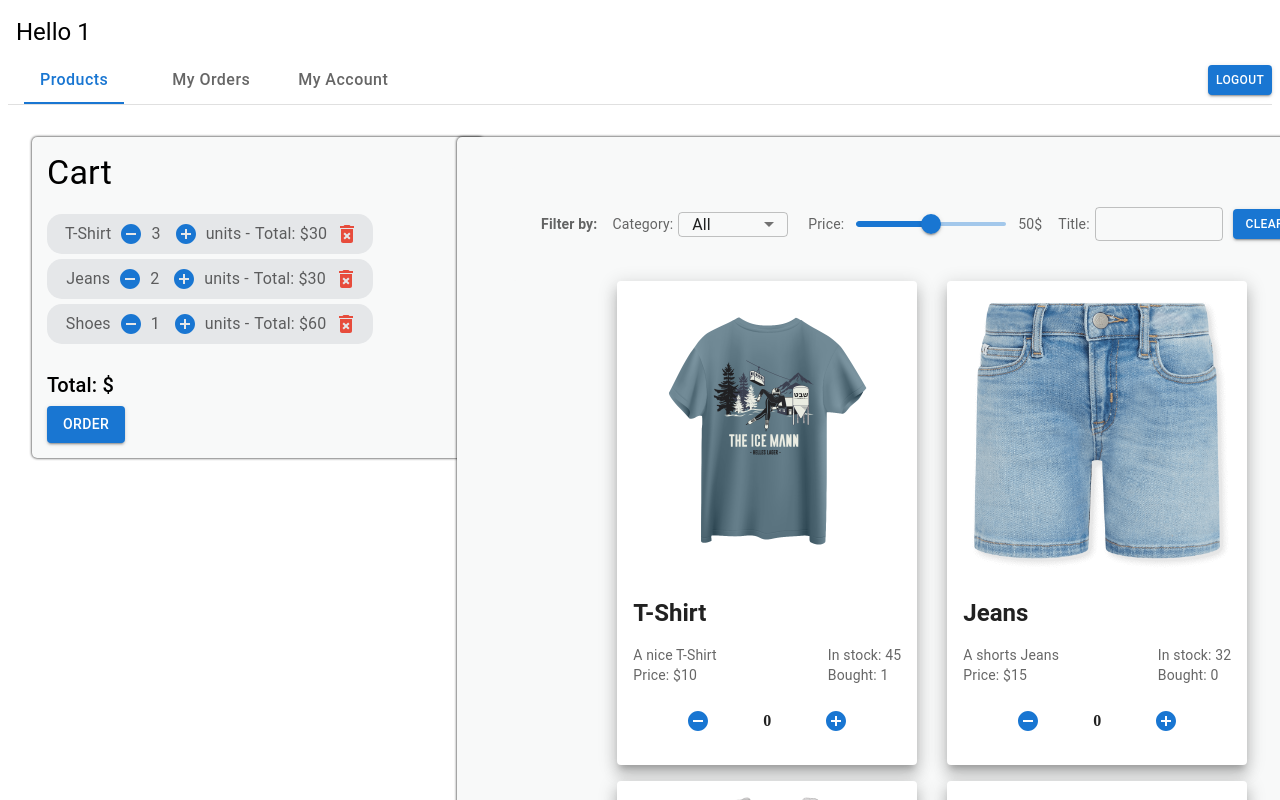
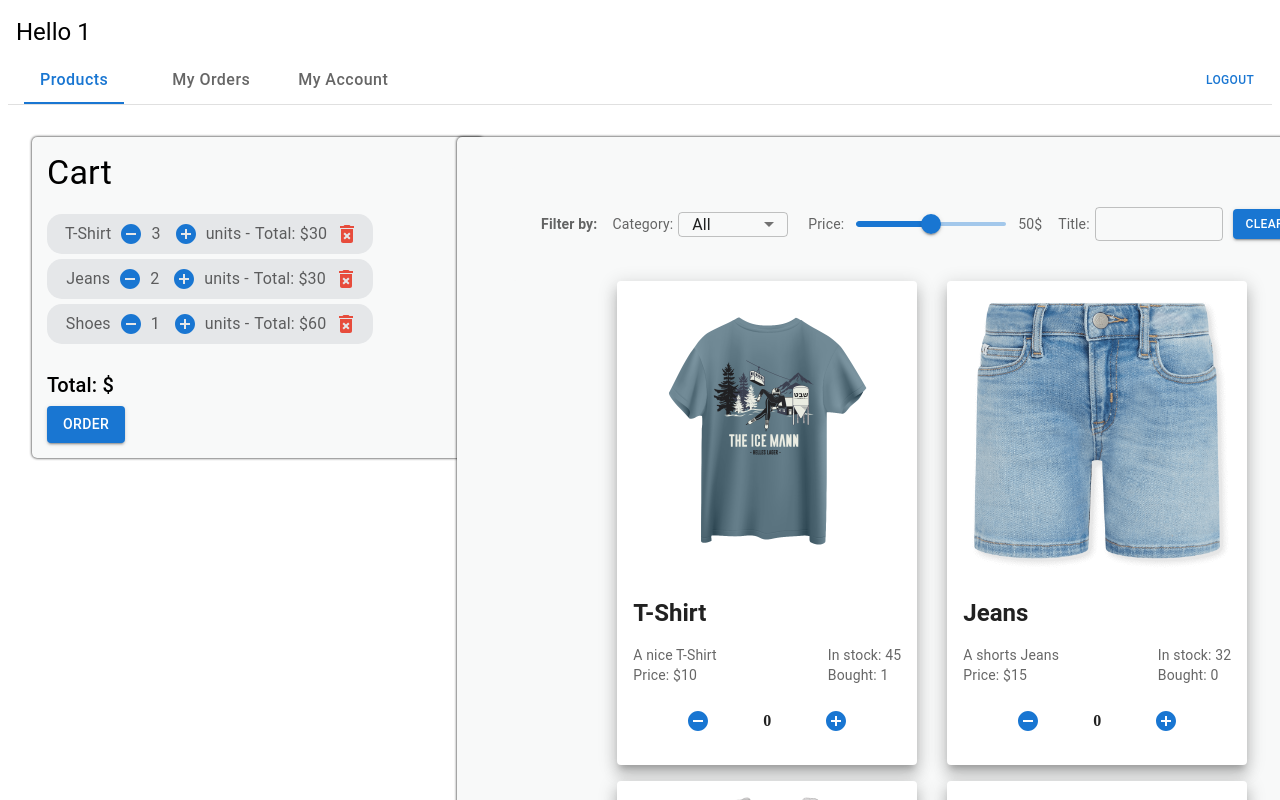
Before and after one commit to Or-Haim21/E-CommerceWebSite, a React (Vite) app: page /userMode/1 in a window 1280 px wide. Shown: the top 800 px of the page. Built offline with nearby package versions, Linux system fonts and the light colour scheme; no server answers; the database is empty.

Commit message:
Changing the design of the logout btn and change of product display within managing product in admin mode

```diff
--- a/src/Components/adminMode.jsx
+++ b/src/Components/adminMode.jsx
@@ -84,7 +84,7 @@ const AdminModeComp = () => {
             />
           </Tabs>
           <Button
-            variant="contained"
+            variant="text"
             sx={{ height: '30px', width: '40px', fontSize: '12px' }}
             onClick={handleLogout}
           >
--- a/src/Components/manageProducts.jsx
+++ b/src/Components/manageProducts.jsx
@@ -1,4 +1,4 @@
-import { Box, Button, Container, Typography } from '@mui/material'
+import { Box, Button, Container, Grid, Typography } from '@mui/material'
 import React from 'react'
 import ProductComp from './product';
 import { useSelector } from 'react-redux';
@@ -22,20 +22,20 @@ const ManageProductsComp = () => {
         <Typography component="h4" variant="h4" sx={{ marginBottom: 4 }}>
           <strong>Products</strong>
         </Typography>
-        {
-          products.map((product) => {
-            return (
-              <ProductComp key={product.id} product={product} categories={categories} />
-            )
-          })
-        }
+        <Grid container spacing={2} sx={{ width: '130%' }}>
+          {products.map((product, index) => (
+            <Grid item xs={12} sm={6} md={6} key={product.title} sx={{ px: 0.2 }}>
+              <ProductComp key={index} product={product} categories={categories} />
+            </Grid>
+          ))}
+        </Grid>
 
         <Button
           variant="contained"
         >
           Add New
         </Button>
-        </Box>
+      </Box>
     </Container>
   )
 }
--- a/src/Components/product.jsx
+++ b/src/Components/product.jsx
@@ -166,7 +166,7 @@ const ProductComp = ({ product, categories }) => {
               <InputLabel shrink htmlFor={`usersBuy-${product.id}`} sx={{ fontSize: '20px' }}>
                 <strong>Bought By:</strong>
               </InputLabel>
-              <TableComp headers={usersBuy.headers} data={usersBuy.data} columnsTypes={usersBuy.columnsTypes} />
+              <TableComp id={`usersBuy-${product.id}`} headers={usersBuy.headers} data={usersBuy.data} columnsTypes={usersBuy.columnsTypes} />
             </Box>
           </Box>
         </Box>
--- a/src/Components/userMode.jsx
+++ b/src/Components/userMode.jsx
@@ -92,8 +92,8 @@ const UserModeComp = () => {
             />
           </Tabs>
           <Button
-            variant="contained"
-            sx={{ height: '30px', width: '40px', fontSize: '12px' }}
+            variant="text"
+            sx={{ height: '30px', width: '40px', fontSize: '12px', marginRight:'10px'}}
             onClick={handleLogout}
           >
             Logout
```
